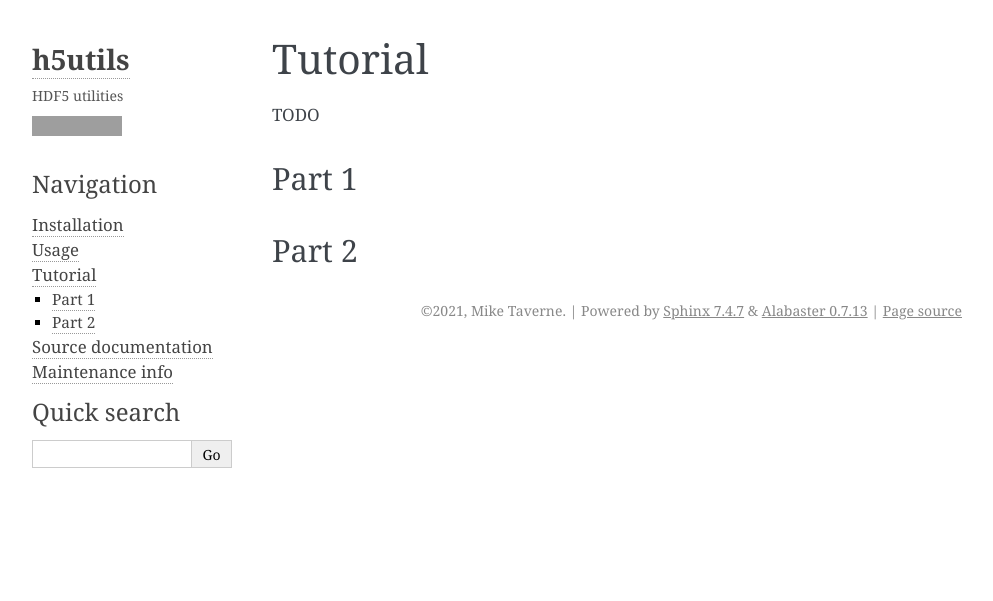
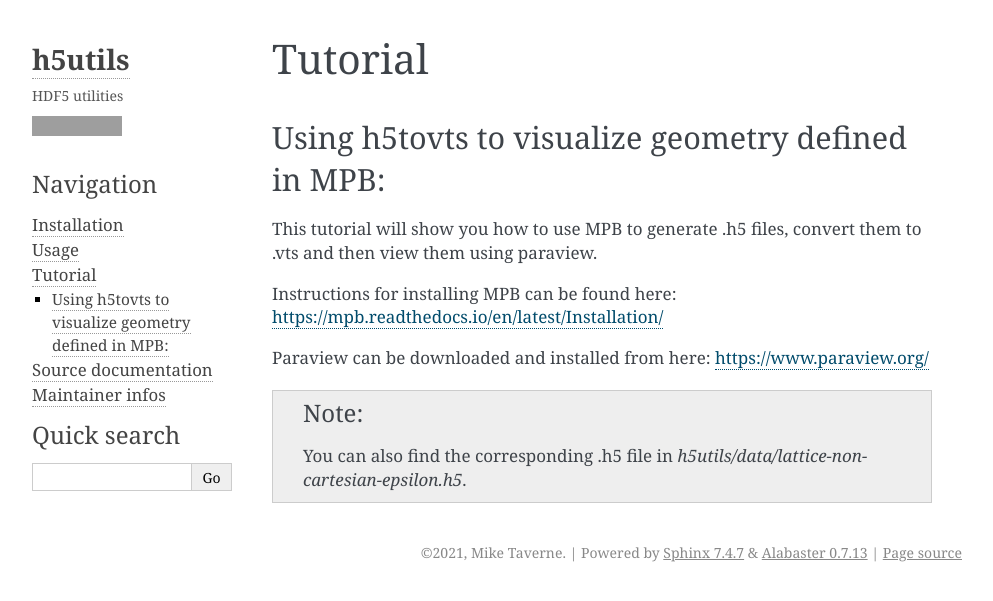
Before and after one commit to mtav/h5utils, a Sphinx documentation site: the page built from docs/tutorial.rst, in a window 1280 px wide. Shown: the top 601 px of the page, without its empty margins (148-1141 px from the left). Built offline with Sphinx 7.4.7, drawn with Linux system fonts in a browser that asks for light colours; grey boxes are pictures that could not be loaded.

Commit message:
doc update: -fixed link in README -tutorial started -added update_docs.sh maintenance script

```diff
--- a/README.rst
+++ b/README.rst
@@ -1,7 +1,7 @@
 h5utils Package
 ===============
 
-*h5utils* is a python package adding extra functionality missing from `MIT's h5utils <https://h5utils.readthedocs.io/>`_.
+*h5utils* is a python package adding extra functionality missing from `MIT's h5utils <https://github.com/NanoComp/h5utils>`_.
 
 HDF5_ (Hierarchical Data Format 5) is a file format for storing scientific data.
 
@@ -19,6 +19,7 @@ For more documentation, please see https://h5utils.readthedocs.io.
 
 Installation:
 -------------
+
 .. code:: bash
 
 	pip install h5utils
--- a/docs/maintenance.rst
+++ b/docs/maintenance.rst
@@ -1,5 +1,5 @@
 ================
-Maintenance info
+Maintainer infos
 ================
 
 Releasing a new version:
@@ -27,6 +27,12 @@ If you want to generate it locally, run one of the make commands in docs/ as fol
         # make documentation with and without todo notes
         make all
 
+Or for convenience:
+
+.. code:: bash
+
+        ./packaging/update_docs.sh
+
 Configuration files of interest:
 ================================
 
@@ -35,3 +41,4 @@ Configuration files of interest:
 * *tox.ini* : for testing with tox
 * *.bumpversion.cfg* : bumpversion configuration
 * *.pylintrc* : pylint configuration
+* *~/.pypirc* : credentials to upload to PyPi
--- a/docs/tutorial.rst
+++ b/docs/tutorial.rst
@@ -1,10 +1,15 @@
 ========
 Tutorial
 ========
-TODO
 
-Part 1
-======
+Using h5tovts to visualize geometry defined in MPB:
+===================================================
 
-Part 2
-======
+This tutorial will show you how to use MPB to generate .h5 files, convert them to .vts and then view them using paraview.
+
+Instructions for installing MPB can be found here: https://mpb.readthedocs.io/en/latest/Installation/
+
+Paraview can be downloaded and installed from here: https://www.paraview.org/
+
+.. note::
+  You can also find the corresponding .h5 file in `h5utils/data/lattice-non-cartesian-epsilon.h5`.
```
Also changed, not shown: 1 other file.
